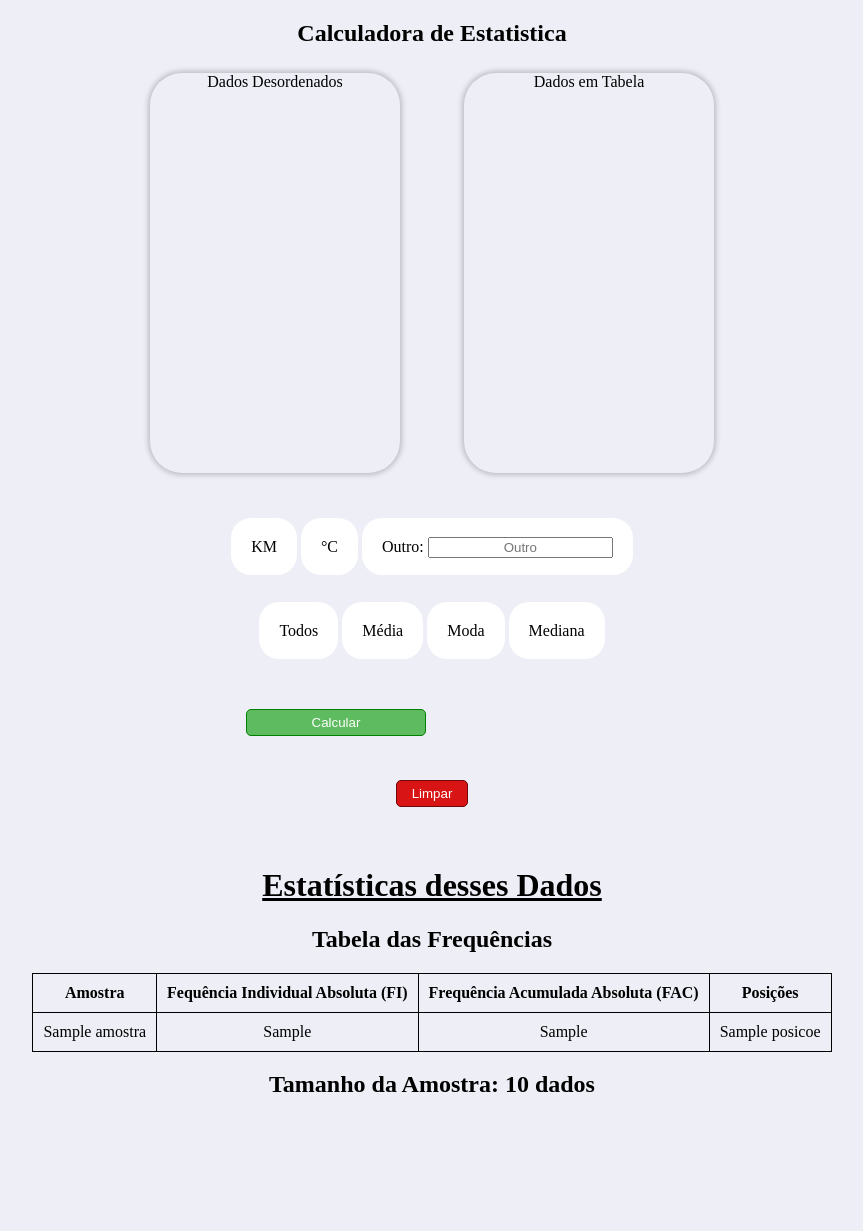
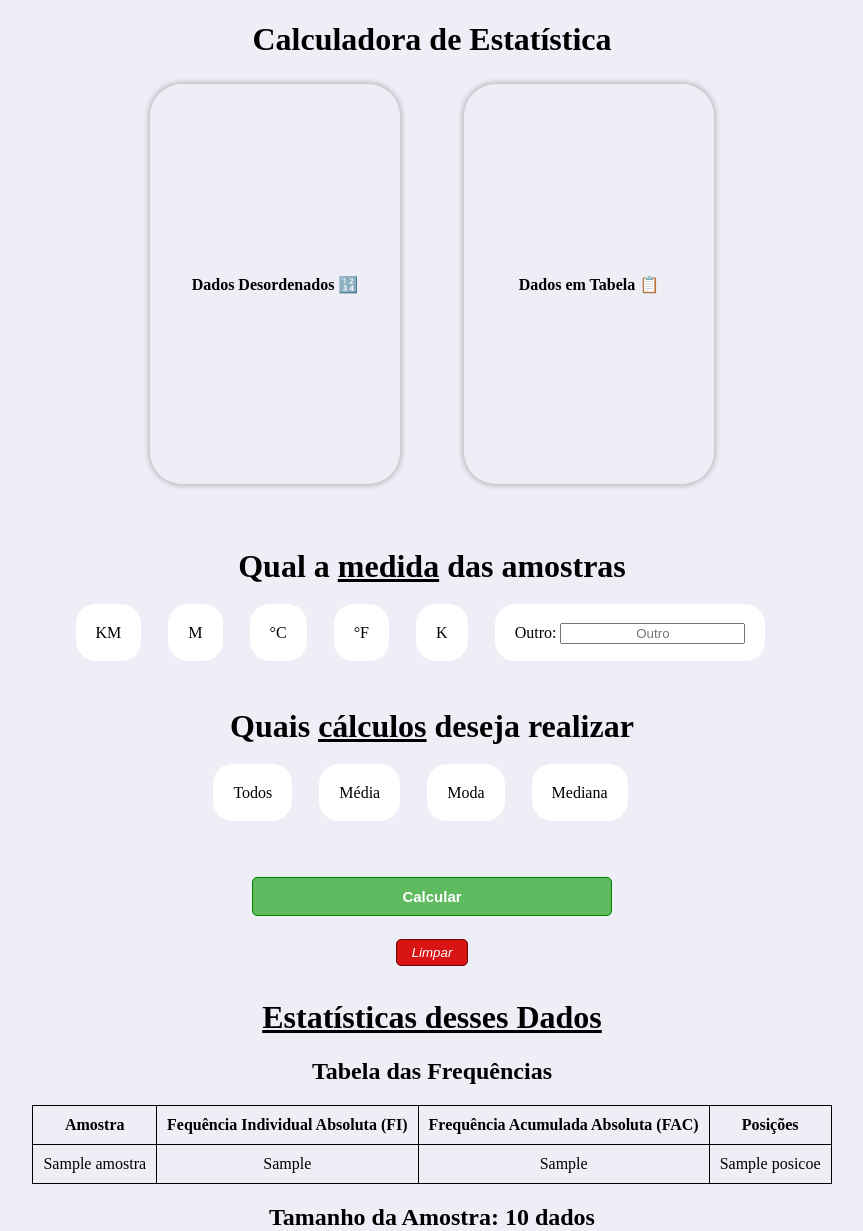
Before and after one commit to IsadoraPBastos/Calculadora-De-Estatistica, a Flask app: template templates/index.html in a window 1280 px wide. Shown: the whole page, without its empty margins (216-1079 px from the left). Before the commit the page ends 1092 px from the top, so only its background shows below. Run offline with Flask 3, Linux system fonts and the light colour scheme; the template is opened without the code that fills it: most values are stand-ins (such as "Sample title", 1, 10 or a date in 2020).

Commit message:
Correção de bugs

```diff
--- a/static/script.js
+++ b/static/script.js
@@ -1,26 +1,29 @@
-const open = document.getElementById('open');
 const container_modal_desordenado = document.getElementById('container_modal_desordenado');
 const container_modal_tabela = document.getElementById('container_modal_tabela');
-const close = document.getElementById('close');
 const botoes = document.querySelector('.botoes-calcular-limpar');
+const tipo_dado = document.querySelector(".container-opcoes-tipo-dado");
 
 
 function abrirModalDesordenado() {
     container_modal_desordenado.classList.add('show');
     botoes.classList.add('descer');
+    tipo_dado.classList.add("descer");
 }
 
 function fecharModalDesordenado() {
     container_modal_desordenado.classList.remove('show');
     botoes.classList.remove('descer');
+    tipo_dado.classList.remove("descer");
 }
 
 function abrirModalTabela() {
     container_modal_tabela.classList.add('show');
     botoes.classList.add('descer');
+    tipo_dado.classList.add("descer");
 }
 
 function fecharModalTabela() {
     container_modal_tabela.classList.remove('show');
     botoes.classList.remove('descer');
+    tipo_dado.classList.remove("descer");
 }
--- a/static/style.css
+++ b/static/style.css
@@ -34,26 +34,47 @@ button {
   cursor: pointer;
 }
 
+.btn_calcular{
+  padding: 10px;
+  font-size: 15px;
+  transition: 0.5s;
+}
+
+.btn_calcular:hover{
+  transform: scale(1.1);
+}
+
+.btn_calcular.chacoalhar {
+  animation: chacoalhar 0.3s linear;
+}
+
+@keyframes chacoalhar {
+  0% { transform: translateX(0); }
+  20% { transform: translateX(-4px); }
+  40% { transform: translateX(4px); }
+  60% { transform: translateX(-4px); }
+  80% { transform: translateX(4px); }
+  100% { transform: translateX(0); }
+}
+
 .btn_limpar {
   border: solid 1px #6d0909;
   background-color: #d91414;
+  font-style: italic;
 }
 
 .botoes-calcular-limpar {
   display: grid;
-  grid-template-columns: 1fr 1fr;
+  /*grid-template-columns: 1fr 1fr; */
   width: 30%;
   margin: auto;
-}
-
-.botoes-calcular-limpar.descer {
-  margin-top: 15%;
-  transition: margin-top 0.3s ease;
 }
 
 .botao-fechar-modal {
   text-align: end;
   cursor: pointer;
+  margin: 2%;
+  margin-right: 1.5%;
 }
 
 /* Tipo de dados botão*/
@@ -62,7 +83,7 @@ button {
 }
 
 .container-opcoes-tipo-dado.descer {
-  margin-top: 15%;
+  margin-top: 3%;
   transition: margin-top 0.3s ease;
 }
 
@@ -72,6 +93,8 @@ button {
   width: 8%;
   border-radius: 20px;
   cursor: pointer;
+  transition: 0.5s;
+  margin-right: 2%;
 }
 
 .opcao-tipo-dado:hover {
@@ -88,8 +111,9 @@ input[type="radio"]:checked + .opcao-tipo-dado {
   margin: 20px;
 }
 
-.container-escolha-calculo {
+.container-escolha-calculo, .container-opcoes-tipo-dado {
   margin: 5%;
+  margin-top: 3%;
 }
 
 .escolha-calculo {
@@ -98,6 +122,8 @@ input[type="radio"]:checked + .opcao-tipo-dado {
   width: 8%;
   border-radius: 20px;
   cursor: pointer;
+  transition: 0.5s;
+  margin-right: 2%;
 }
 
 .escolha-calculo:hover {
@@ -146,6 +172,10 @@ input[type="checkbox"]:checked + .escolha-calculo {
   box-shadow: 0 0 5px 2px rgba(50, 50, 50, 0.25);
   position: absolute;
   backface-visibility: hidden;
+  flex-direction: column;
+  justify-content: center;
+  align-items: center;
+  display: flex;
 }
 
 .front-desordenados {
@@ -185,6 +215,10 @@ input[type="checkbox"]:checked + .escolha-calculo {
   box-shadow: 0 0 5px 2px rgba(50, 50, 50, 0.25);
   position: absolute;
   backface-visibility: hidden;
+  flex-direction: column;
+  justify-content: center;
+  align-items: center;
+  display: flex;
 }
 
 .front-tabela {
@@ -252,3 +286,16 @@ input[type="checkbox"]:checked + .escolha-calculo {
   display: block;
   margin-bottom: 5%;
 }
+
+/* Parte dos resultados */
+.container-calculos-resultados{
+  display: flex;
+  justify-content: center;
+  gap: 3rem;
+}
+
+.calculos-resultados {
+  background-color: white;
+  padding: 0 40px;
+  border-radius: 25px;
+}
--- a/templates/index.html
+++ b/templates/index.html
@@ -12,21 +12,21 @@
     <title>Calculadora de estatistica</title>
   </head>
   <body>
-    <h2>Calculadora de Estatistica</h2>
+    <h1>Calculadora de Estatística</h1>
     <div class="container-cards">
       <!-- Parte de inserção de dados -->
       <div class="container-card-desordenados">
         <div onclick="abrirModalDesordenado()" class="card-desordenados">
-          <div class="front-desordenados">Dados Desordenados</div>
-          <div class="back-desordenados">Back</div>
+          <div class="front-desordenados"><b>Dados Desordenados 🔢</b></div>
+          <div class="back-desordenados"><h3>Dados Desordenados</h3><p>1 - 2 - 3 - 2 - 5 - 5 - 2 - 5 - 3 - 6 - 5 - 3 - 2 - 4 - 3</p></div>
         </div>
       </div>
       <div class="container-card-tabela">
         <div onclick="abrirModalTabela()" class="card-tabela">
-          <div class="front-tabela">Dados em Tabela</div>
+          <div class="front-tabela"><b>Dados em Tabela 📋</b></div>
           <div class="back-tabela">
-            <h2>Dados em tabela</h2>
-            Back
+            <h2><b>Dados em tabela</b></h2>
+            <p>Back</p>
           </div>
         </div>
       </div>
@@ -56,7 +56,7 @@
     <div class="container-modal" id="container_modal_tabela">
       <div class="modal">
         <div class="botao-fechar-modal" onclick="fecharModalTabela()">
-          <i class="fa-solid fa-xmark fa-2xl"></i>
+          <i class="fa-solid fa-circle-xmark fa-2xl"></i>
         </div>
         <h1>Modal em Tabela</h1>
         <form action="{{url_for('dados_em_tabela')}}" method="POST">
@@ -107,6 +107,8 @@
       id="form-calculo-dos-dados"
       method="POST"
     >
+
+    <h1>Qual a <u>medida</u> das amostras </h1>
       <!-- Tipo do dado -->
       <div class="container-opcoes-tipo-dado">
         <input
@@ -121,11 +123,38 @@
         <input
           type="radio"
           name="tipo"
+          id="m"
+          value="m"
+          class="escolha-tipo-dado"
+        />
+        <label for="m" class="opcao-tipo-dado">M</label>
+
+        <input
+          type="radio"
+          name="tipo"
           id="°C"
           value="°C"
           class="escolha-tipo-dado"
         />
         <label for="°C" class="opcao-tipo-dado">°C</label>
+
+        <input
+          type="radio"
+          name="tipo"
+          id="°F"
+          value="°F"
+          class="escolha-tipo-dado"
+        />
+        <label for="°F" class="opcao-tipo-dado">°F</label>
+
+        <input
+          type="radio"
+          name="tipo"
+          id="K"
+          value="K"
+          class="escolha-tipo-dado"
+        />
+        <label for="K" class="opcao-tipo-dado">K</label>
 
         <input
           type="radio"
@@ -149,6 +178,7 @@
         </div>
       </div>
 
+      <h1>Quais <u>cálculos</u> deseja realizar </h1>
       <!-- Botões opção dos cálculos -->
       <div class="container-escolha-calculo">
         <input
@@ -196,12 +226,13 @@
       <!-- Botões de calcular e limpar -->
       <div class="botoes-calcular-limpar">
         <input type="hidden" name="modal_aberto" value="{{ mostrar_modal }}" />
-        <button>Calcular</button>
-      </div>
+        <button class="btn_calcular"><b>Calcular</b></button>
+
     </form>
+    <div>
     <form action="{{url_for('limpar_dados')}}" method="POST">
       <button class="btn_limpar">Limpar</button>
-    </form>
+    </form></div></div>
 
     <!-- Resultado dos cálculos -->
     <div>
@@ -230,20 +261,32 @@
     </table>
 
     <h2>Tamanho da Amostra: {{ tamanhoDaAmostra }} dados</h2>
+    <div class="container-calculos-resultados">
     {% for escolha in escolhaCalculo %} {% if escolha == "media" %}
-    <h3>Média</h3>
+
+    <div class="calculos-resultados">
+      <h3>Média</h3>
     <p>{{ media }} {{ tipo }}</p>
+  </div>
+
     {% elif escolha == "moda" %}
+    <div class="calculos-resultados">
     <h3>Moda</h3>
-    <p>{{ moda }} {{ tipo }} {{ tipo_moda }}</p>
+    <p>{{ moda }} {{ tipo }} </p>
+    <p>{{ tipo_moda }}</p>
+    </div>
+
     {% elif escolha == "mediana" %}
+    <div class="calculos-resultados">
     <h3>Mediana</h3>
     <p>{{ mediana }} {{ tipo }}</p>
+    </div>
     {% endif %} {% endfor %}
+    </div>
   </body>
   <script src="/static/script.js"></script>
   <script>
-    document.addEventListener("DOMContentLoaded", () => {
+        document.addEventListener("DOMContentLoaded", () => {
       const modalDesordenado = document.getElementById(
         "container_modal_desordenado"
       );
@@ -307,6 +350,7 @@
       );
       const msgErro = document.getElementById("msg-erro");
       const msgErroCalculos = document.getElementById("msg-erro-calculos");
+      const btnCalcular = document.querySelector(".btn_calcular");
 
       formCalculoDosDados.addEventListener("submit", function (event) {
         const tipoSelecionado = document.querySelector(
@@ -320,6 +364,7 @@
         if (!tipoSelecionado) {
           event.preventDefault();
           msgErro.style.display = "block";
+          btnCalcular.classList.add("chacoalhar");
         } else {
           msgErro.style.display = "none";
         }
@@ -327,6 +372,7 @@
         if (!tipoSelecionadoCalculo) {
           event.preventDefault();
           msgErroCalculos.style.display = "block";
+          btnCalcular.classList.add("chacoalhar");
         } else {
           msgErroCalculos.style.display = "none";
         }
```
Also changed, not shown: README.md.
